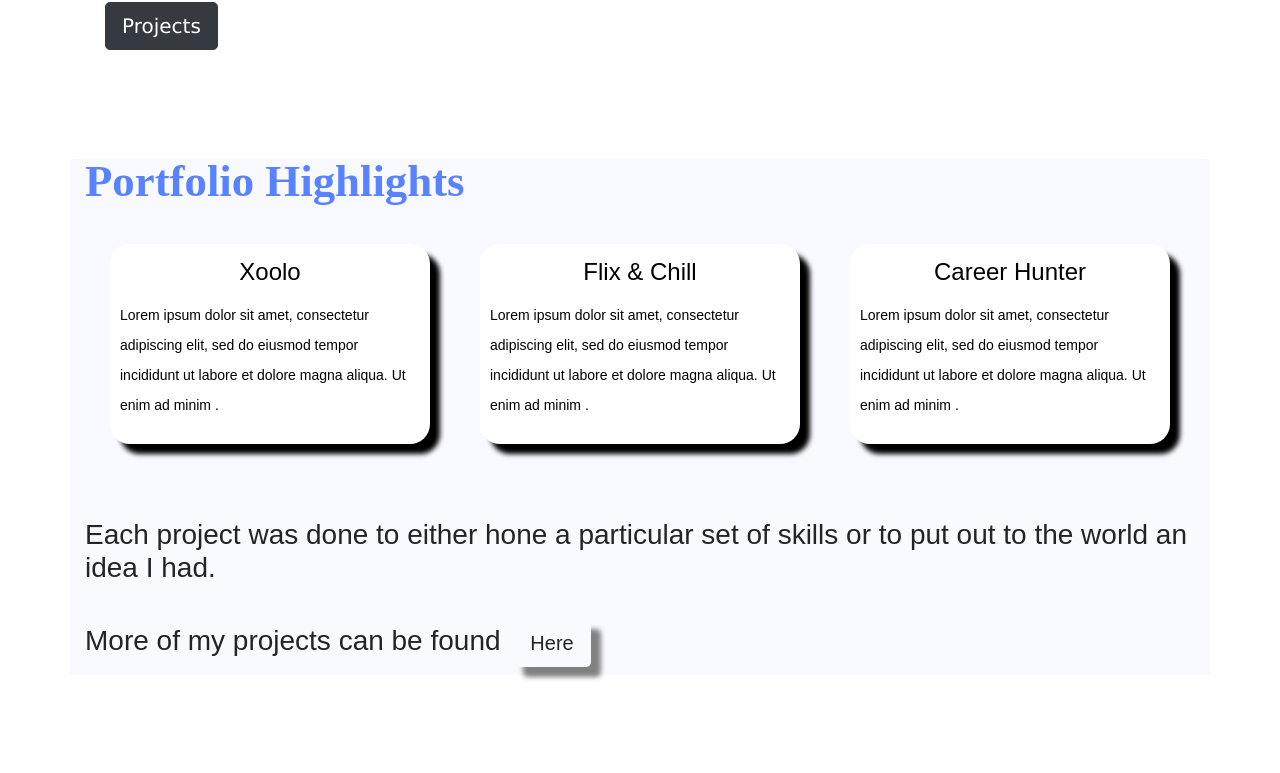
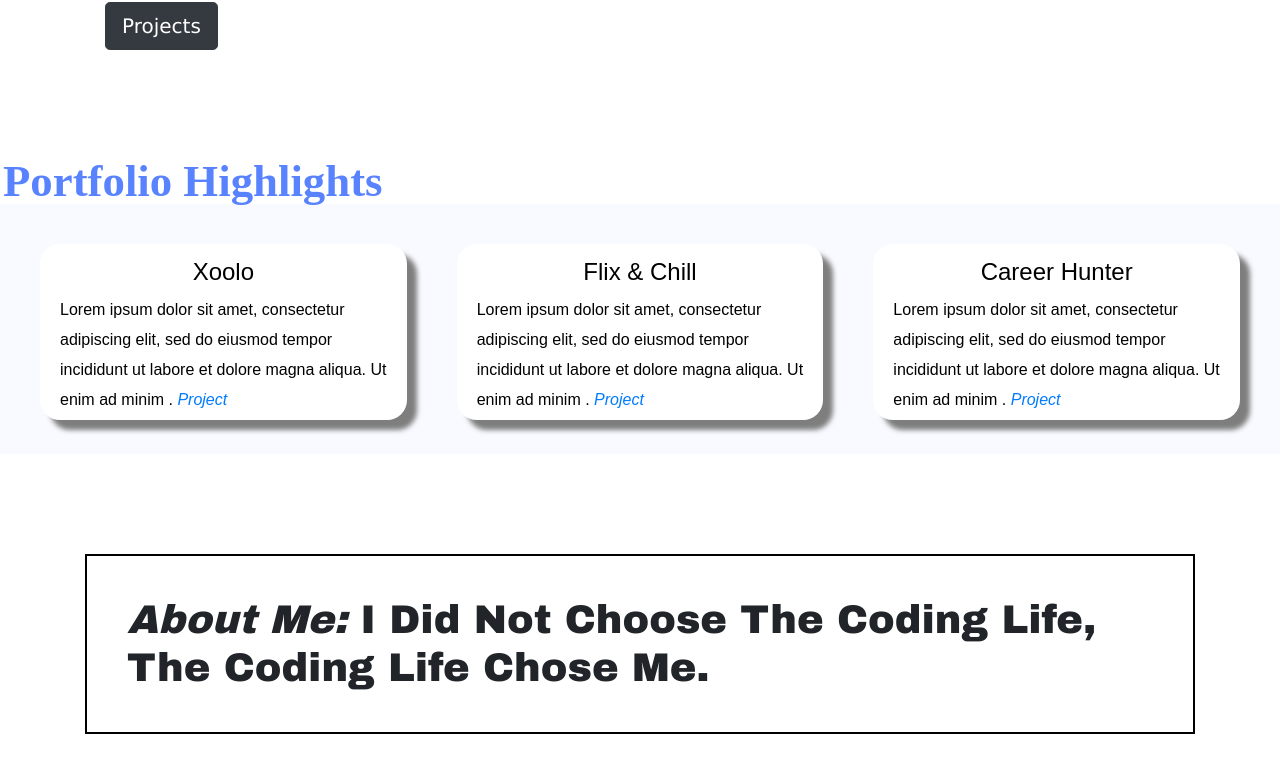
Before and after one commit to Nwillia3/mywebsite, a React (Create React App) app: page / in a window 1280 px wide. Shown: the part 715-1488 px from the top of the page. Built offline with nearby package versions, Linux system fonts and the light colour scheme.

Commit message:
refactored design for the portfolio section w/o bootstrap

```diff
--- a/src/App.js
+++ b/src/App.js
@@ -3,6 +3,7 @@ import "./App.css";
 import { Route, Switch } from "react-router-dom";
 import Work from "./pages/Work";
 import Home from "./pages/Home";
+import About from "./pages/About";
 
 class App extends Component {
   render() {
@@ -10,6 +11,8 @@ class App extends Component {
       <div className="App">
         <Switch>
           <Route path="/projects" component={Work} />
+          <Route path="/about" component={About} />
+
           <Route exact path="/" component={Home} />
         </Switch>
       </div>
--- a/src/common/project.jsx
+++ b/src/common/project.jsx
@@ -1,10 +1,17 @@
 import React from "react";
 import "./ProjectCard.css";
+import { Link } from "react-router-dom";
 import { FontAwesomeIcon } from "@fortawesome/react-fontawesome";
 import { faLink } from "@fortawesome/free-solid-svg-icons";
 import { faGithub } from "@fortawesome/free-brands-svg-icons";
 import styled from "styled-components";
 import { Container } from "./templateStyles";
+import {
+  SMALL_BREAKPOINT,
+  MEDIUM_BREAKPOINT,
+  LARGE_BREAKPOINT,
+  XLARGE_BREAKPOINT
+} from "./breakpoints";
 
 // impor
 
@@ -18,46 +25,42 @@ const Project = ({ header, url, description }) => {
     border-radius: 0.25rem;
     display: flex;
     margin: 10px;
-    height: 200px;
-    background-color: #fff;
+    background: #fff;
+
     border-radius: 20px;
     color: black;
-    box-shadow: 10px 10px 5px black;
+    box-shadow: 10px 10px 5px #7e7e7e;
+
+    > p {
+      font-size: 16px;
+      margin: 5px 20px;
+    }
+
+    @media (max-width: ${SMALL_BREAKPOINT}) {
+      min-height: 250px;
+    }
+    @media (max-width: ${MEDIUM_BREAKPOINT}) {
+      min-height: 200px;
+    }
+    @media (max-width: ${LARGE_BREAKPOINT}) {
+    }
+    @media (min-width: ${XLARGE_BREAKPOINT}) {
+    }
   `;
 
   return (
     <Container>
-      <Card>
-        {/* <img src="../images/Xoolo.png" alt="" className="card-img-top image" /> */}
+      <Card className="here">
+        {/*  header and description for each project */}
+        <div className="text-center"> {header} </div>
+        <p>
+          {description}
 
-        <div className="">
-          {/*  header and description for each project */}
-          <div className="text-center"> {header} </div>
-          <p className="desc-text-center">{description} </p>
-        </div>
-
-        <div className="middle">
-          {/* When viewed on small devices each card links to the demo website */}
-          <div className="text">
-            {/* // links to the github and demo of each project */}
-            <a
-              className="navbar-branded"
-              href={url}
-              target="_blank"
-              rel="noopener noreferrer"
-            >
-              <FontAwesomeIcon icon={faGithub} />
-            </a>
-            <a
-              className="navbar-branded"
-              href={url}
-              target="_blank"
-              rel="noopener noreferrer"
-            >
-              <FontAwesomeIcon icon={faLink} />
-            </a>
-          </div>
-        </div>
+          <span>
+            {" "}
+            <Link to="/projects"> Project </Link>
+          </span>
+        </p>
       </Card>
     </Container>
   );
--- a/src/common/projects.jsx
+++ b/src/common/projects.jsx
@@ -6,35 +6,63 @@ import "../styles/project.css";
 import { Link } from "react-router-dom";
 import styled from "styled-components";
 import { Container } from "./templateStyles";
-import { SMALL_BREAKPOINT, MEDIUM_BREAKPOINT } from "./breakpoints";
+import {
+  SMALL_BREAKPOINT,
+  MEDIUM_BREAKPOINT,
+  LARGE_BREAKPOINT,
+  XLARGE_BREAKPOINT
+} from "./breakpoints";
+
+const Content = styled.div`
+  background: #f9faff
+  width: 100%;
+  padding-right: 15px;
+  padding-left: 15px;
+  margin-right: auto;
+  margin-left: auto;
+
+  @media (max-width: ${SMALL_BREAKPOINT}) {
+  }
+
+  @media (max-width: ${MEDIUM_BREAKPOINT}) {
+  }
+
+  @media (min-width: ${LARGE_BREAKPOINT}) {
+    padding: auto 130px
+
+  }
+
+  @media (min-width: ${XLARGE_BREAKPOINT}) {
+    padding: auto 130px
+  }
+`;
 
 const Title = styled.h2`
-  margin-bottom: 4rem;
   text-align: left;
-  padding-top: 2.66667rem;
 
   font-family: adobe-caslon-pro, serif;
   color: #5982ff;
   font-weight: 700;
   line-height: 1;
-  margin: 0;
+  margin: 0 3px;
   padding: 0;
   font-size: 2.8rem;
 `;
 
 const Work = styled.div`
-  background: #f9faff;
   padding-top: 30px;
   display: flex
   flex-drection: row
 
-  @media (max-width: ${MEDIUM_BREAKPOINT}) {
-    flex-direction: column
-
+  >p {
+    font-family: canada-type-gibson, sans-serif;
+    line-height: normal;
+    font-size: 19.555px;
   }
 
-
-
+  @media (max-width: ${MEDIUM_BREAKPOINT}) {
+    flex-direction: column;
+  }
 `;
 
 class Projects extends Component {
@@ -45,11 +73,11 @@ class Projects extends Component {
 
   render() {
     const { data } = this.state.portfolio;
-    // const { miniProjects } = this.state.demos;
     return (
-      <Container style={{ backgroundColor: "#f9faff" }}>
+      <React.Fragment>
         <Title> Portfolio Highlights</Title>
 
+        <Content>
           <Work>
             {data.map(pro => (
               <div key={pro.id}>
@@ -63,33 +91,8 @@ class Projects extends Component {
               </div>
             ))}
           </Work>
-        <Work>
-          <br />
-          <div className="details">
-            <h3>
-              Each project was done to either hone a particular set of skills or
-              to put out to the world an idea I had. <br /> <br />
-              More of my projects can be found{" "}
-              <Link to="/projects" className="btn btn-lg button">
-                Here
-              </Link>
-            </h3>
-          </div>
-          {/* <h1 className="text-center"> Mini Projects </h1> */}
-          {/* <div className="row">
-          {miniProjects.map(pro => (
-            <div className="col-md-4 col-sm-12" key={pro.id}>
-              <Project
-                header={pro.title}
-                url={pro.url}
-                description={pro.title}
-              />
-              <br />
-            </div>
-          ))}
-        </div> */}
-        </Work>
-      </Container>
+        </Content>
+      </React.Fragment>
     );
   }
 }
--- a/src/components/navBar.jsx
+++ b/src/components/navBar.jsx
@@ -13,6 +13,9 @@ const NavBar = () => {
         NW
       </a>
       <div className="ml-auto ">
+        <Link className="navbar-branded" to="/about" rel="noopener noreferrer">
+          About
+        </Link>
         <a
           className="navbar-branded"
           href="https://www.linkedin.com/in/neilwilliams9/"
--- a/src/index.css
+++ b/src/index.css
@@ -17,6 +17,12 @@ body {
   height: 100%;
 }
 
+p {
+  font-family: canada-type-gibson, sans-serif;
+  line-height: normal;
+  font-size: 19.555px;
+}
+
 code {
   font-family: source-code-pro, Menlo, Monaco, Consolas, "Courier New",
     monospace;
--- /dev/null
+++ b/src/pages/About.js
@@ -0,0 +1,18 @@
+import React from "react";
+// import styled from "styled-components";
+// import { SMALL_BREAKPOINT, MEDIUM_BREAKPOINT } from "./breakpoints";
+import { Container } from "../common/templateStyles";
+import NavBar from "../components/navBar";
+
+const About = () => {
+  return (
+    <React.Fragment>
+      <NavBar />
+      <Container>
+        <h1> About</h1>
+      </Container>
+    </React.Fragment>
+  );
+};
+
+export default About;
```
Lines whose indentation alone changed are shown as unchanged.
